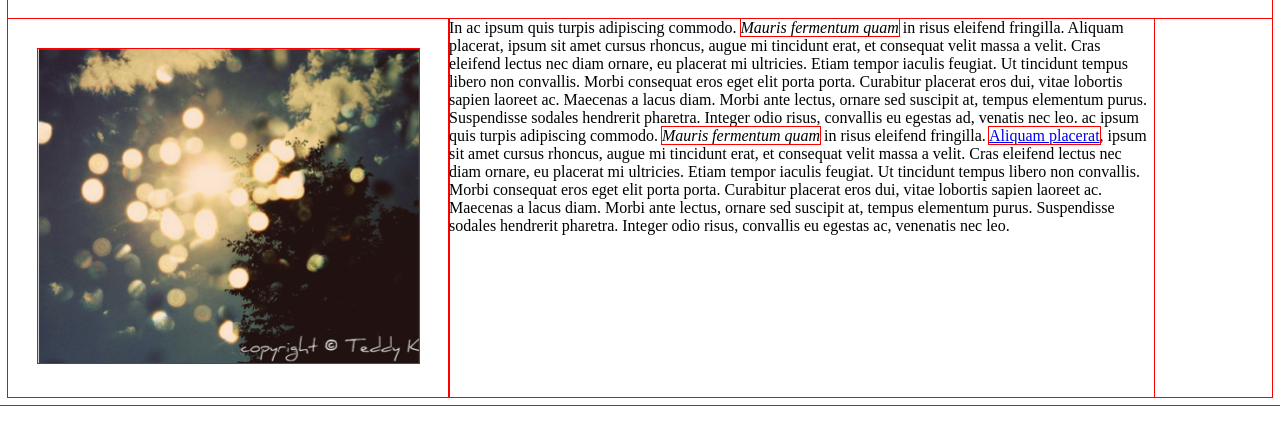
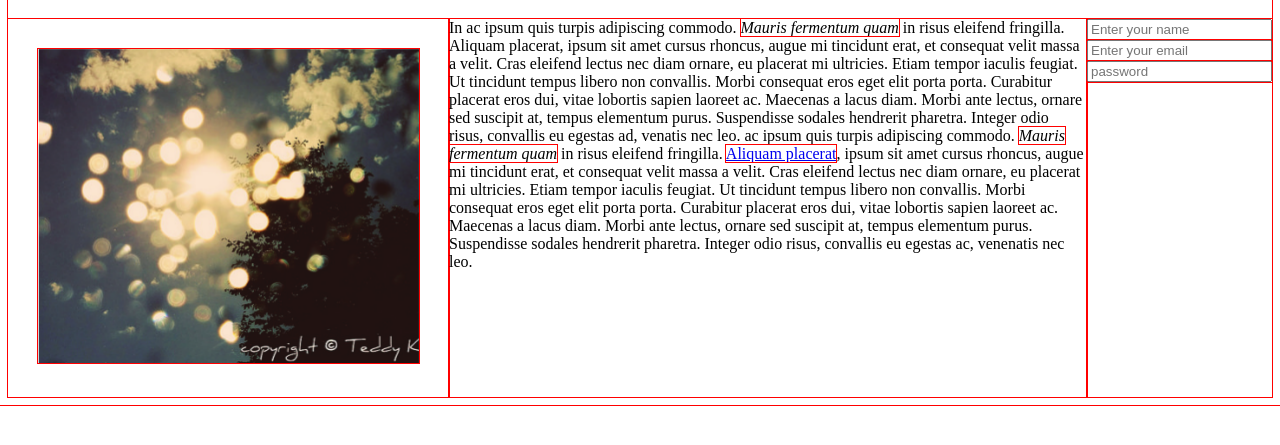
Before and after one commit to nulkhaliq/first-app, a plain HTML site: page index.html in a window 1280 px wide. Shown: the part 61-506 px from the top of the page. Drawn offline with Linux system fonts and the light colour scheme.

Commit message:
add fields for username/passwords

```diff
--- a/index.html
+++ b/index.html
@@ -13,6 +13,12 @@
         <div class="description">
             In ac ipsum quis turpis adipiscing commodo. <em>Mauris fermentum quam</em> in risus eleifend fringilla. Aliquam placerat, ipsum sit amet cursus rhoncus, augue mi tincidunt erat, et consequat velit massa a velit. Cras eleifend lectus nec diam ornare, eu placerat mi ultricies. Etiam tempor iaculis feugiat. Ut tincidunt tempus libero non convallis. Morbi consequat eros eget elit porta porta. Curabitur placerat eros dui, vitae lobortis sapien laoreet ac. Maecenas a lacus diam. Morbi ante lectus, ornare sed suscipit at, tempus elementum purus. Suspendisse sodales hendrerit pharetra. Integer odio risus, convallis eu egestas ad, venatis nec leo. ac ipsum quis turpis adipiscing commodo. <em>Mauris fermentum quam</em> in risus eleifend fringilla. <a href="#">Aliquam placerat</a>, ipsum sit amet cursus rhoncus, augue mi tincidunt erat, et consequat velit massa a velit. Cras eleifend lectus nec diam ornare, eu placerat mi ultricies. Etiam tempor iaculis feugiat. Ut tincidunt tempus libero non convallis. Morbi consequat eros eget elit porta porta. Curabitur placerat eros dui, vitae lobortis sapien laoreet ac. Maecenas a lacus diam. Morbi ante lectus, ornare sed suscipit at, tempus elementum purus. Suspendisse sodales hendrerit pharetra. Integer odio risus, convallis eu egestas ac, venenatis nec leo.
         </div>
+        <form>
+            <input type="text" placeholder="Enter your name">
+            <input type="email" placeholder="Enter your email">
+            <input type="password" placeholder="password">
+        </form>
+
     </div>
 </body>
 
```
